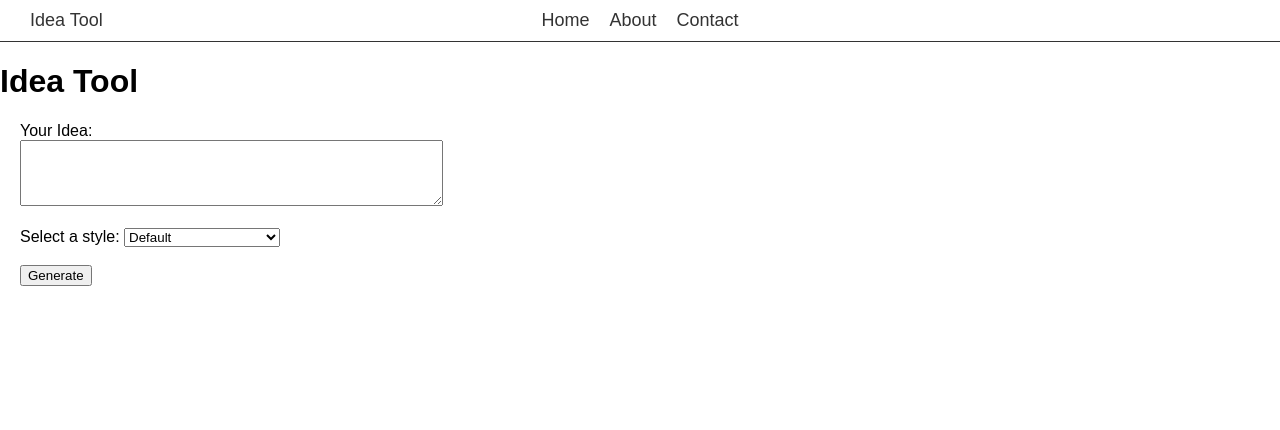
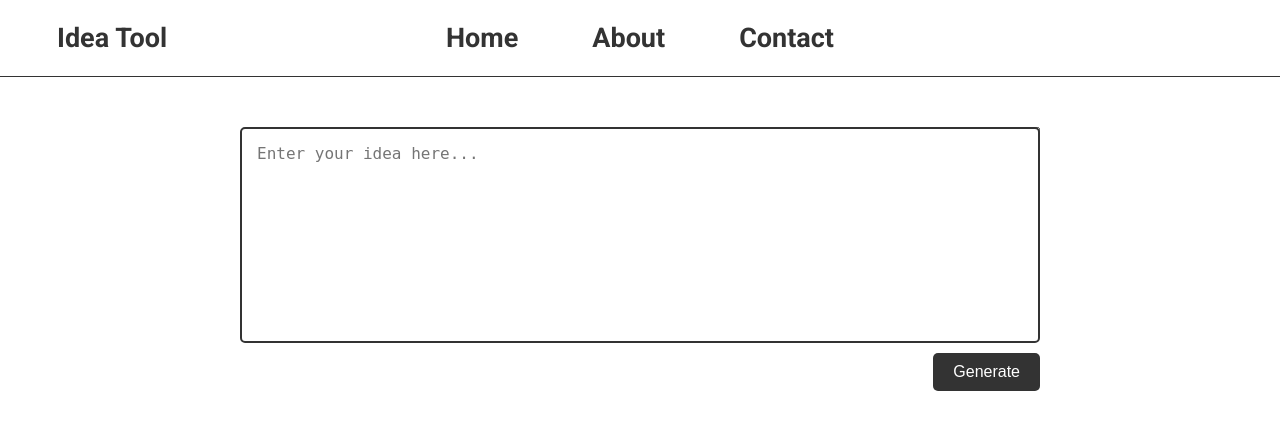
Before and after one commit to KaIWMalcolm/IdeaExpander, a Flask app: page /idea-tool in a window 1280 px wide. Shown: the top 430 px of the page. Run offline with Flask 3, Linux system fonts and the light colour scheme.

Commit message:
UI changes, imported font, layout updates

```diff
--- a/static/css/style.css
+++ b/static/css/style.css
@@ -1,5 +1,6 @@
 body {
-    font-family: Arial, sans-serif;
+    font-family: 'Roboto', sans-serif;
+    font-weight: bold;
     margin: 0;
     padding: 0;
 }
@@ -22,8 +23,15 @@ nav {
 nav a {
     text-decoration: none;
     color: #333;
-    font-size: 18px;
-    margin: 0 10px;
+    font-size: 27px;
+    margin: 0 20px;
+    border-radius: 15px;
+    padding: 12px 17px;
+    transition: background-color 0.25s;
+}
+
+nav a:hover {
+    background-color: #a8a8a8; /* Light grey background on hover */
 }
 
 /* Position the Idea Tool link to the top-left */
@@ -32,13 +40,81 @@ nav a.idea-tool {
     left: 20px;
 }
 
-/* Additional styles for forms, errors, etc. */
-form {
-    margin: 20px;
+/* Idea tool container styling */
+.idea-tool-container {
+    position: relative;
+    width: 90%;
+    max-width: 800px;
+    margin: 40px auto;
 }
+
+/* Dropdown in top right */
+.style-dropdown {
+    position: absolute;
+    top: 0;
+    right: 0;
+}
+
+.style-dropdown select {
+    font-size: 16px;
+    padding: 5px 10px;
+}
+
+/* Input area for textarea and button */
+.input-area {
+    position: relative;
+    margin-top: 50px; /* space below dropdown */
+    display: flex;
+    flex-direction: column;
+    height: 33vh; /* about one-third of the page height */
+}
+
+#user_input {
+    flex: 1;
+    padding: 15px;
+    font-size: 16px;
+    resize: none; /* Prevent manual resize */
+    border: 2px solid #333;
+    border-radius: 5px;
+}
+
+#user_input:focus {
+    outline: none;
+    border-color: #555;
+}
+
+#generate_btn {
+    align-self: flex-end;
+    margin-top: 10px;
+    padding: 10px 20px;
+    background: #333;
+    color: #fff;
+    font-size: 16px;
+    border: none;
+    border-radius: 5px;
+    cursor: pointer;
+}
+
+#generate_btn:hover {
+    background: #555;
+}
+
+/* Response container */
+#response_container {
+    margin-top: 20px;
+    font-weight: normal;
+    font-size: 16px;
+}
+
 .error {
     color: red;
+    margin-top: 10px;
 }
-.success {
-    color: green;
+
+.result {
+    margin-top: 10px;
+    background: #f9f9f9;
+    padding: 15px;
+    border-radius: 5px;
+    font-weight: normal;
 }
--- a/static/js/script.js
+++ b/static/js/script.js
@@ -1,30 +1,62 @@
 document.addEventListener('DOMContentLoaded', () => {
-    const form = document.querySelector('form');
-    const resultDiv = document.getElementById('result');
+    const userInput = document.getElementById('user_input');
+    const styleChoice = document.getElementById('style_choice');
+    const generateBtn = document.getElementById('generate_btn');
+    const responseContainer = document.getElementById('response_container');
 
-    form.addEventListener('submit', (e) => {
-      e.preventDefault();
-      const userInput = document.getElementById('user_input').value;
-      const style = document.getElementById('style_choice').value;
+    generateBtn.addEventListener('click', async (e) => {
+        e.preventDefault();
 
-      fetch('/api/generate', {
-        method: 'POST',
-        headers: {'Content-Type': 'application/json'},
-        body: JSON.stringify({ user_input: userInput, style: style })
-      })
-      .then(response => response.json())
-      .then(data => {
-        if (data.error) {
-          resultDiv.textContent = data.error;
-          resultDiv.style.color = 'red';
-        } else {
-          resultDiv.textContent = data.result;
-          resultDiv.style.color = 'black';
+        const inputValue = userInput.value.trim();
+        const styleValue = styleChoice.value;
+
+        if (!inputValue) {
+            responseContainer.innerHTML = '<div class="error">Please provide some input before generating ideas.</div>';
+            return;
         }
-      })
-      .catch(err => {
-        resultDiv.textContent = "An unexpected error occurred.";
-        resultDiv.style.color = 'red';
-      });
+
+        // Show loading message
+        responseContainer.innerHTML = '<div>Loading...</div>';
+
+        // Send POST request to /idea-tool (same route the form would have submitted to)
+        try {
+            const response = await fetch('{{ url_for("idea_tool") }}', {
+                method: 'POST',
+                headers: { 'Content-Type': 'application/x-www-form-urlencoded' },
+                body: new URLSearchParams({
+                    'user_input': inputValue,
+                    'style_choice': styleValue
+                })
+            });
+
+            const text = await response.text();
+            // Replace the content of responseContainer with the server-rendered template
+            responseContainer.innerHTML = '';
+
+            // Create a temporary DOM parser to extract the result from the returned HTML
+            const parser = new DOMParser();
+            const doc = parser.parseFromString(text, 'text/html');
+            const resultDiv = doc.querySelector('#result');
+            const errorDiv = doc.querySelector('.error');
+
+            if (errorDiv) {
+                responseContainer.appendChild(errorDiv.cloneNode(true));
+            } else if (resultDiv) {
+                const heading = document.createElement('h2');
+                heading.textContent = 'Expanded Idea:';
+                responseContainer.appendChild(heading);
+
+                responseContainer.appendChild(resultDiv.cloneNode(true));
+            } else {
+                // If no result or error, possibly no output
+                responseContainer.innerHTML = '<div>No result returned.</div>';
+            }
+
+            // Clear the user’s input
+            userInput.value = '';
+        } catch (err) {
+            console.error(err);
+            responseContainer.innerHTML = '<div class="error">An error occurred while generating the idea. Please try again.</div>';
+        }
     });
-  });
+});
--- a/templates/base.html
+++ b/templates/base.html
@@ -4,6 +4,7 @@
     <meta charset="UTF-8" />
     <meta name="viewport" content="width=device-width, initial-scale=1.0"/>
     <link rel="stylesheet" href="{{ url_for('static', filename='css/style.css') }}">
+    <link rel="stylesheet" href="https://fonts.googleapis.com/css2?family=Roboto:wght@400;700&display=swap">
     <title>Idea Expander</title>
 </head>
 <body>
--- a/templates/idea_tool.html
+++ b/templates/idea_tool.html
@@ -1,28 +1,30 @@
 {% extends 'base.html' %}
 {% block content %}
-<h1>Idea Tool</h1>
+<div class="idea-tool-container">
+    <!-- Dropdown menu top-right -->
+    <div class="style-dropdown">
+        <select id="style_choice">
+            <option value="default" {% if selected_style == 'default' %}selected{% endif %}>Default</option>
+            <option value="writing prompt" {% if selected_style == 'writing prompt' %}selected{% endif %}>Writing Prompt</option>
+            <option value="business/product idea" {% if selected_style == 'business/product idea' %}selected{% endif %}>Business/Product Idea</option>
+        </select>
+    </div>
 
-{% if error %}
-    <div class="error">{{ error }}</div>
-{% endif %}
+    <!-- Large text area for user input -->
+    <div class="input-area">
+        <textarea id="user_input" placeholder="Enter your idea here..."></textarea>
+        <button id="generate_btn">Generate</button>
+    </div>
 
-<form method="POST" action="{{ url_for('idea_tool') }}">
-    <label for="user_input">Your Idea:</label><br>
-    <textarea name="user_input" id="user_input" rows="4" cols="50">{{ original if original else '' }}</textarea><br><br>
-
-    <label for="style_choice">Select a style:</label>
-    <select name="style_choice" id="style_choice">
-        <option value="default" {% if selected_style == 'default' %}selected{% endif %}>Default</option>
-        <option value="writing prompt" {% if selected_style == 'writing prompt' %}selected{% endif %}>Writing Prompt</option>
-        <option value="business/product idea" {% if selected_style == 'business/product idea' %}selected{% endif %}>Business/Product Idea</option>
-    </select><br><br>
-
-    <button type="submit">Generate</button>
-</form>
-
-
-{% if result %}
-<h2>Expanded Idea:</h2>
-<div id="result">{{ result|replace('\n', '<br>')|safe }}</div>
-{% endif %}
+    <!-- This container will show loading and then the result -->
+    <div id="response_container">
+        {% if error %}
+            <div class="error">{{ error }}</div>
+        {% endif %}
+        {% if result %}
+            <h2>Expanded Idea:</h2>
+            <div class="result" style="white-space: pre-wrap;">{{ result }}</div>
+        {% endif %}
+    </div>
+</div>
 {% endblock %}
```
